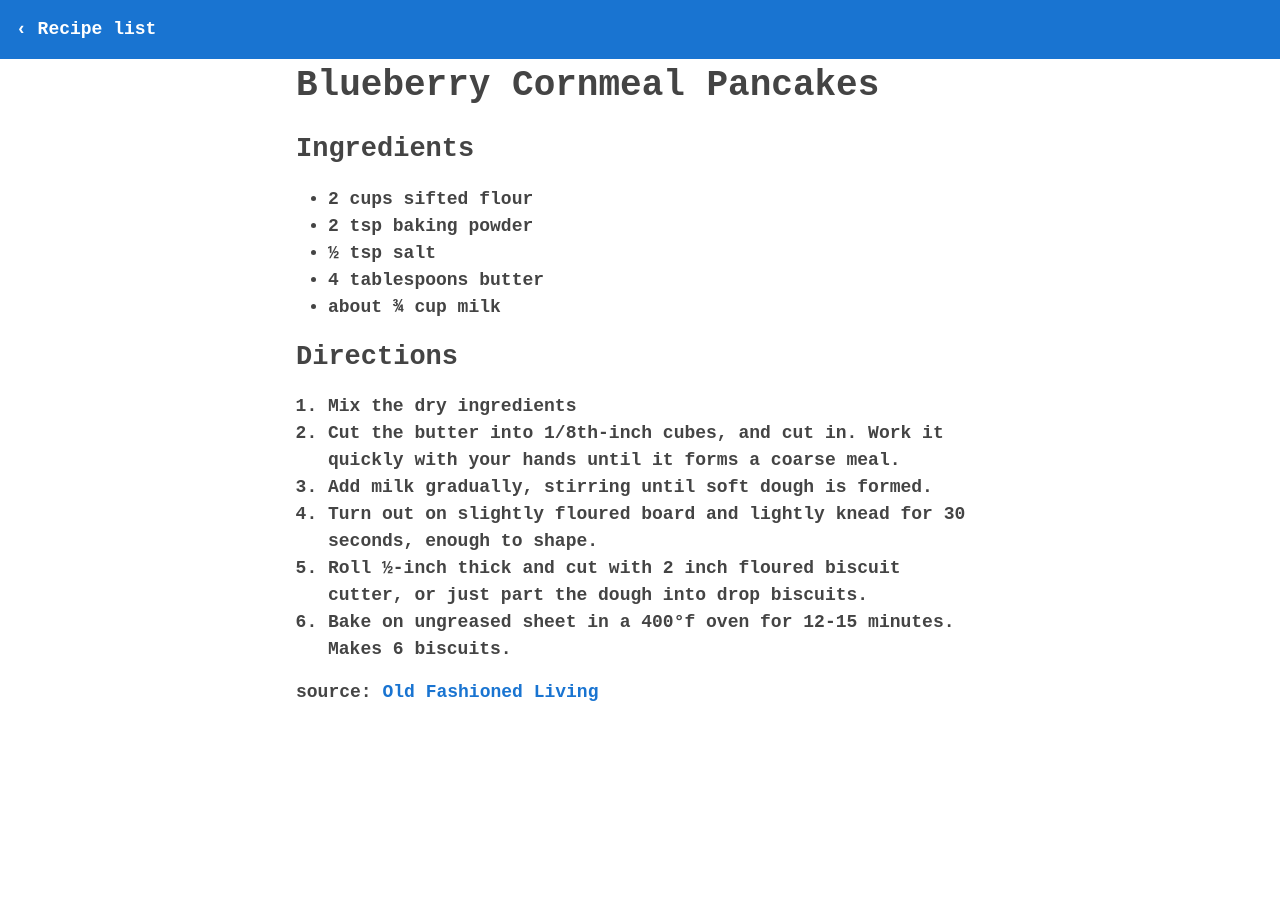
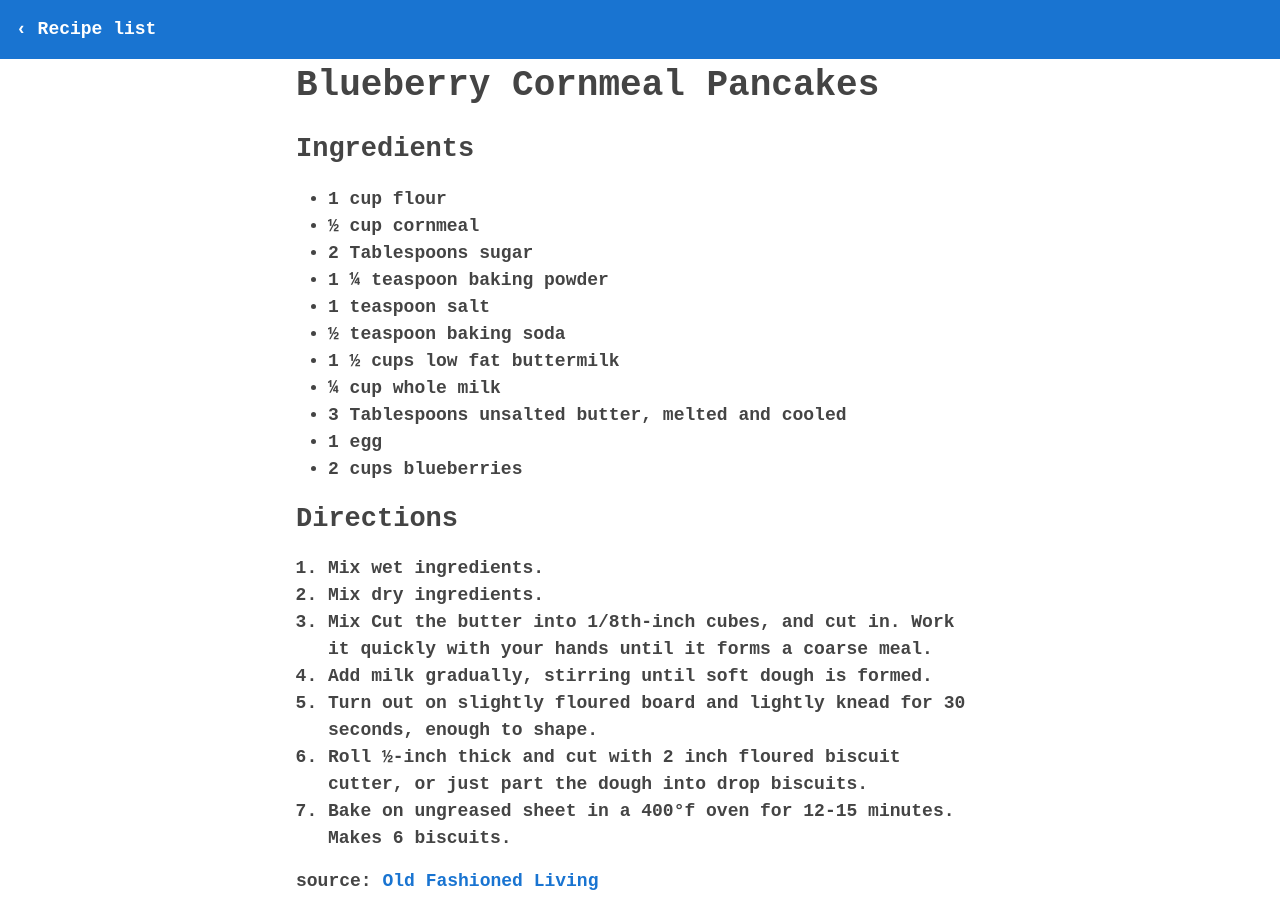
Before and after one commit to mattsugihara/recipes, a Jekyll site: the page built from _posts/2014-01-01-Blueberry-Cornmeal-Pancakes.md, in a window 1280 px wide. Built offline with Jekyll 4.4.1, drawn with Linux system fonts in a browser that asks for light colours; some web fonts are replaced.

Commit message:
automatic push

```diff
--- a/_posts/2014-01-01-Blueberry-Cornmeal-Pancakes.md
+++ b/_posts/2014-01-01-Blueberry-Cornmeal-Pancakes.md
@@ -3,15 +3,23 @@ layout: recipe
 ---
 
 ##Ingredients
-- 2 cups sifted flour
-- 2 tsp baking powder
-- &frac12; tsp salt
-- 4 tablespoons butter
-- about &frac34; cup milk
+- 1 cup flour
+- &frac12; cup cornmeal
+- 2 Tablespoons sugar
+- 1 &frac14; teaspoon baking powder
+- 1 teaspoon salt
+- &frac12; teaspoon baking soda
+- 1 &frac12; cups low fat buttermilk
+- &frac14; cup whole milk
+- 3 Tablespoons unsalted butter, melted and cooled
+- 1 egg
+- 2 cups blueberries
 
 ##Directions
-1. Mix the dry ingredients
-2. Cut the butter into 1/8th-inch cubes, and cut in.  Work it quickly with your hands until it forms a coarse meal.
+1. Mix wet ingredients.
+2. Mix dry ingredients.
+3. Mix
+Cut the butter into 1/8th-inch cubes, and cut in.  Work it quickly with your hands until it forms a coarse meal.
 3. Add milk gradually, stirring until soft dough is formed.
 4. Turn out on slightly floured board and lightly knead for 30 seconds, enough to shape.
 5. Roll &frac12;-inch thick and cut with 2 inch floured biscuit cutter, or just part the dough into drop biscuits.
```
